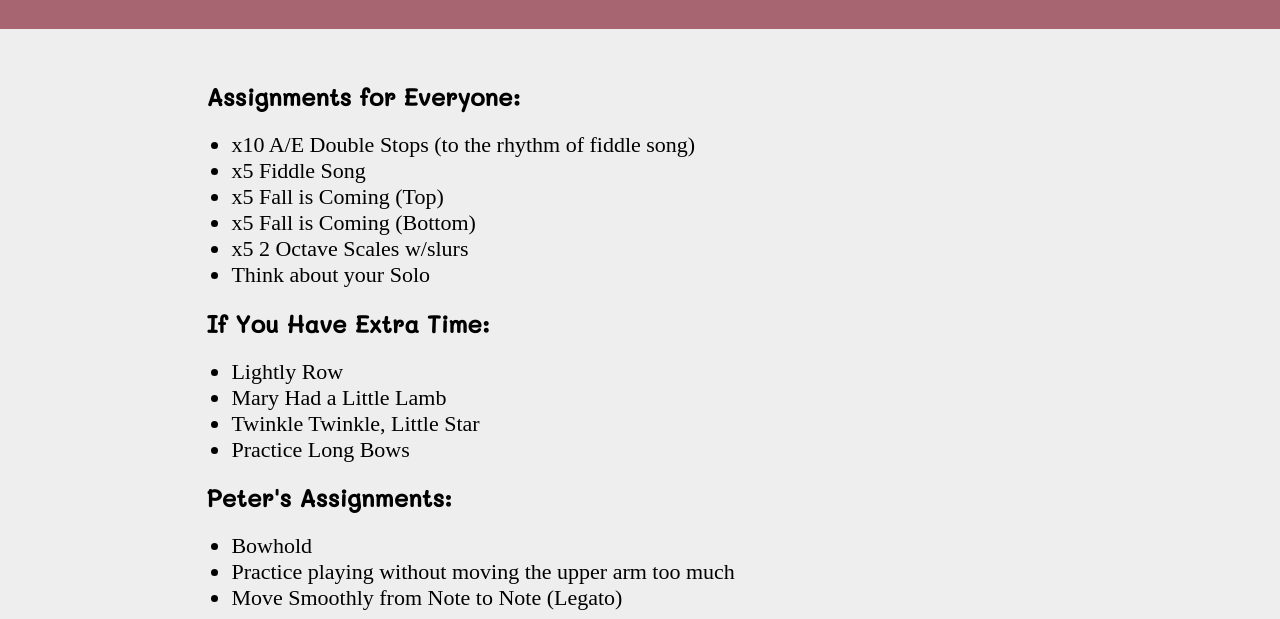
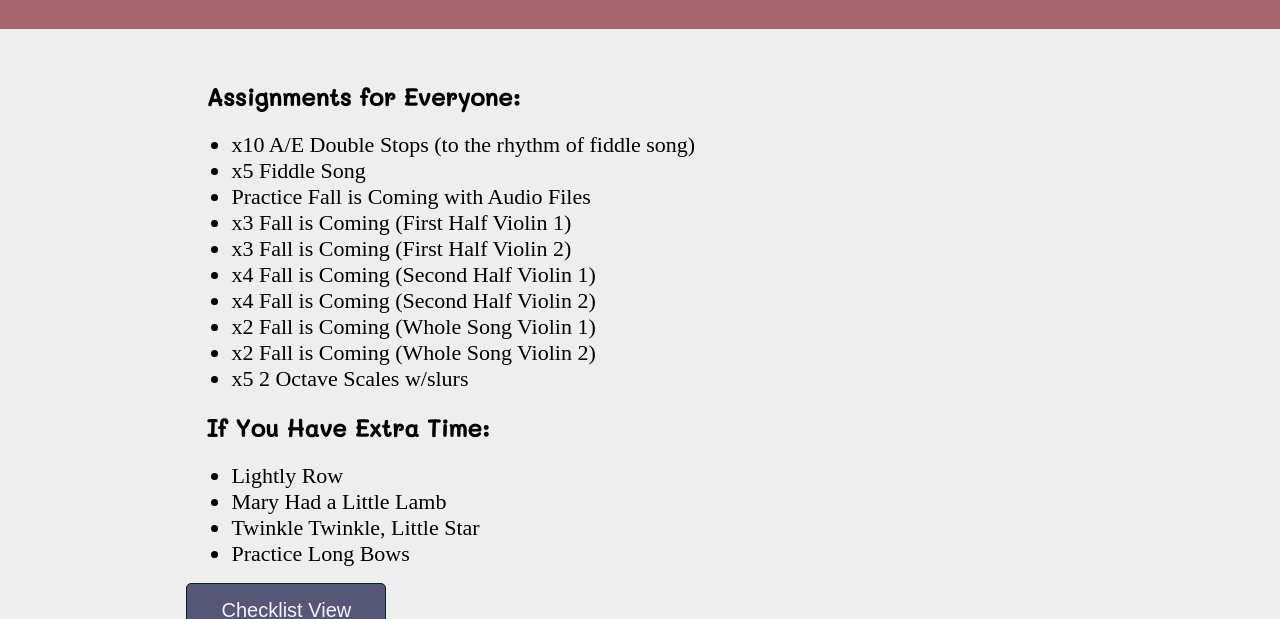
Before and after one commit to jadenday20/vio-learn, a plain HTML site: page index.html in a window 1280 px wide. Shown: the part 181-800 px from the top of the page. Drawn offline with Linux system fonts and the light colour scheme; a web font is replaced by a local one.

Commit message:
added assignments

```diff
--- a/index.html
+++ b/index.html
@@ -31,19 +31,23 @@
             <h2>Assignments for Everyone:</h2>
             <li>x10 A/E Double Stops (to the rhythm of fiddle song)</li>
             <li>x5 Fiddle Song</li>
-            <li>x5 Fall is Coming (Top)</li>
-            <li>x5 Fall is Coming (Bottom)</li>
+            <li>Practice Fall is Coming with Audio Files</li>
+            <li>x3 Fall is Coming (First Half Violin 1)</li>
+            <li>x3 Fall is Coming (First Half Violin 2)</li>
+            <li>x4 Fall is Coming (Second Half Violin 1)</li>
+            <li>x4 Fall is Coming (Second Half Violin 2)</li>
+            <li>x2 Fall is Coming (Whole Song Violin 1)</li>
+            <li>x2 Fall is Coming (Whole Song Violin 2)</li>
             <li>x5 2 Octave Scales w/slurs</li>
-            <li>Think about your Solo</li>
             <h2>If You Have Extra Time:</h2>
             <li>Lightly Row</li>
             <li>Mary Had a Little Lamb</li>
             <li>Twinkle Twinkle, Little Star</li>
             <li>Practice Long Bows</li>
-            <h2>Peter's Assignments:</h2>
+            <!-- <h2>Peter's Assignments:</h2>
             <li>Bowhold</li>
             <li>Practice playing without moving the upper arm too much</li>
-            <li>Move Smoothly from Note to Note (Legato)</li>
+            <li>Move Smoothly from Note to Note (Legato)</li> -->
         </ul>
         <!-- <h2>Assignments for Elisha and Mom:</h2>
         <ul>
```
